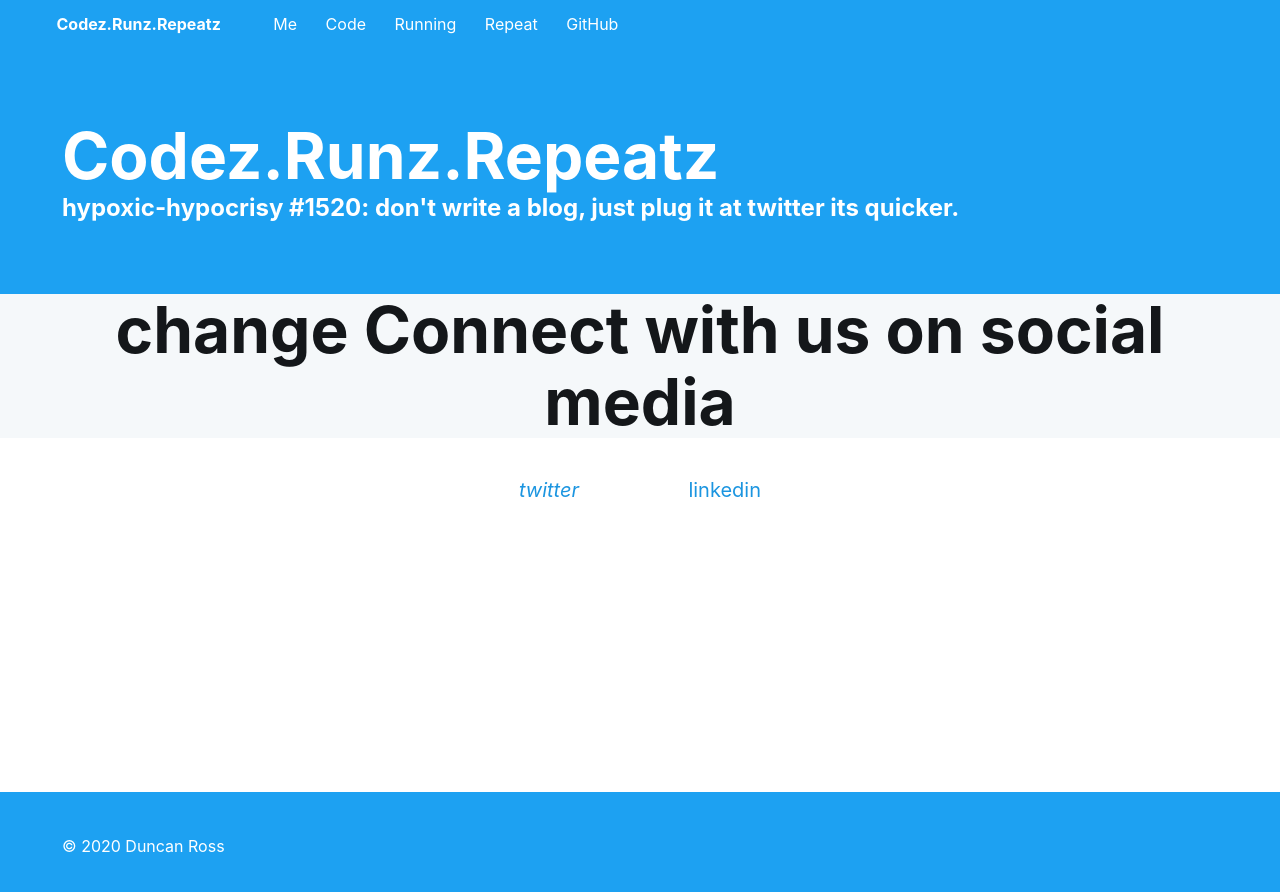
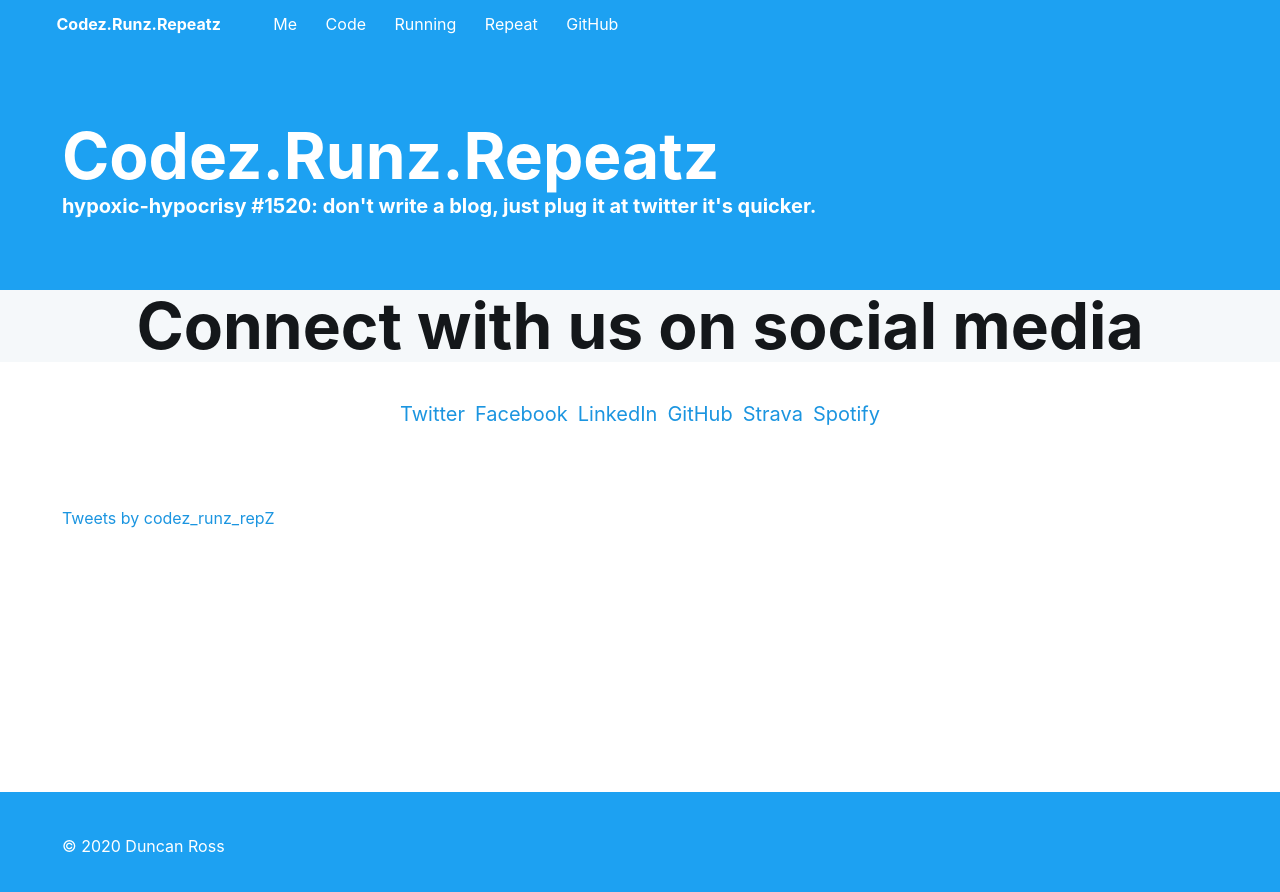
Before and after one commit to codez-runz-repeatz/codez-runz-repeatz.github.io, a Jekyll site: the page built from index.html, in a window 1280 px wide. Shown: the top 892 px of the page. Built offline with Jekyll 4.4.1, drawn with Linux system fonts in a browser that asks for light colours; some web fonts are replaced; comment, search, counter and statistics services are not loaded.

Commit message:
Update index.html
Redraw

```diff
--- a/index.html
+++ b/index.html
@@ -2,7 +2,7 @@
 layout: default
 title: codez.runz.repeatz
 description: codez.runz.repeatz.github.io
-keywords: codez.runz.repeatz, open, source, open source, running, node, c#, java, waf
+keywords: codez.runz.repeatz, open, source, open source, running, node, c#, java, waf, music, albums, spotify
 url: https://codez.runz.repeatz.com
 custom_css: index.css
 custom_js: index.js
@@ -12,26 +12,43 @@ custom_js: index.js
     <div class="Grid container">
         <div id="header-text" class="Grid-cell u-size7of8">
             <h1 class="large-title">Codez.Runz.Repeatz</h1>
-            <h1 class="squad-subheading">hypoxic-hypocrisy #1520: don't write a blog, just plug it at twitter its quicker.</h1>
+            <h2 class="squad-subheading">hypoxic-hypocrisy #1520: don't write a blog, just plug it at twitter it's quicker.</h2>
         </div>
     </div>
 </div>
 
 <section class="grey">
-        <div class="container">
-            <div id="philosophy-text">
-                <h1 class="large-title center-text mega-margin">change Connect with us on social media</h1>
-            </div>
+    <div class="container">
+        <div id="philosophy-text">
+            <h1 class="large-title center-text mega-margin">Connect with us on social media</h1>
         </div>
-    </section>
+    </div>
+</section>
 
 <div class="social-media-icons">
-    <a href="https://twitter.com/codez_runz_repZ" target="_blank"><i class="fa-twitter">twitter</i></a>
-    <a href="https://www.facebook.com/Codez-Runz-Repeatz-105832998521979" target="_blank"><i class="fa fa-facebook">facebook</i></a>
-    <a href="https://www.linkedin.com/company/codezrunzrepeatz/" target="_blank"><i class="fa fa-linkedin"></i>linkedin</a>
+    <a href="https://twitter.com/codez_runz_repZ" target="_blank" aria-label="Follow us on Twitter">
+        <i class="fa fa-twitter" aria-hidden="true"></i> Twitter
+    </a>
+    <a href="https://www.facebook.com/Codez-Runz-Repeatz-105832998521979" target="_blank" aria-label="Follow us on Facebook">
+        <i class="fa fa-facebook" aria-hidden="true"></i> Facebook
+    </a>
+    <a href="https://www.linkedin.com/company/codezrunzrepeatz/" target="_blank" aria-label="Follow us on LinkedIn">
+        <i class="fa fa-linkedin" aria-hidden="true"></i> LinkedIn
+    </a>
+    <a href="https://github.com/your-username/codez-runz-repeatz" target="_blank" aria-label="View our code on GitHub">
+        <i class="fa fa-github" aria-hidden="true"></i> GitHub
+    </a>
+    <a href="https://www.strava.com/athletes/your-athlete-id" target="_blank" aria-label="Follow us on Strava">
+        <i class="fa fa-strava" aria-hidden="true"></i> Strava
+    </a>
+    <a href="https://open.spotify.com/artist/your-spotify-id" target="_blank" aria-label="Listen to our music on Spotify">
+        <i class="fa fa-spotify" aria-hidden="true"></i> Spotify
+    </a>
 </div>
+
 <div class="section">
     <div class="Grid container">
-            <a class="twitter-timeline" data-height="700px" data-partner="tweetdeck" href="https://twitter.com/codez_runz_repZ?ref_src=twsrc%5Etfw"></a> <script async src="https://platform.twitter.com/widgets.js" charset="utf-8"></script>
+        <a class="twitter-timeline" data-height="700" data-theme="light" href="https://twitter.com/codez_runz_repZ?ref_src=twsrc%5Etfw">Tweets by codez_runz_repZ</a>
+        <script async src="https://platform.twitter.com/widgets.js" charset="utf-8"></script>
     </div>
 </div>
```
